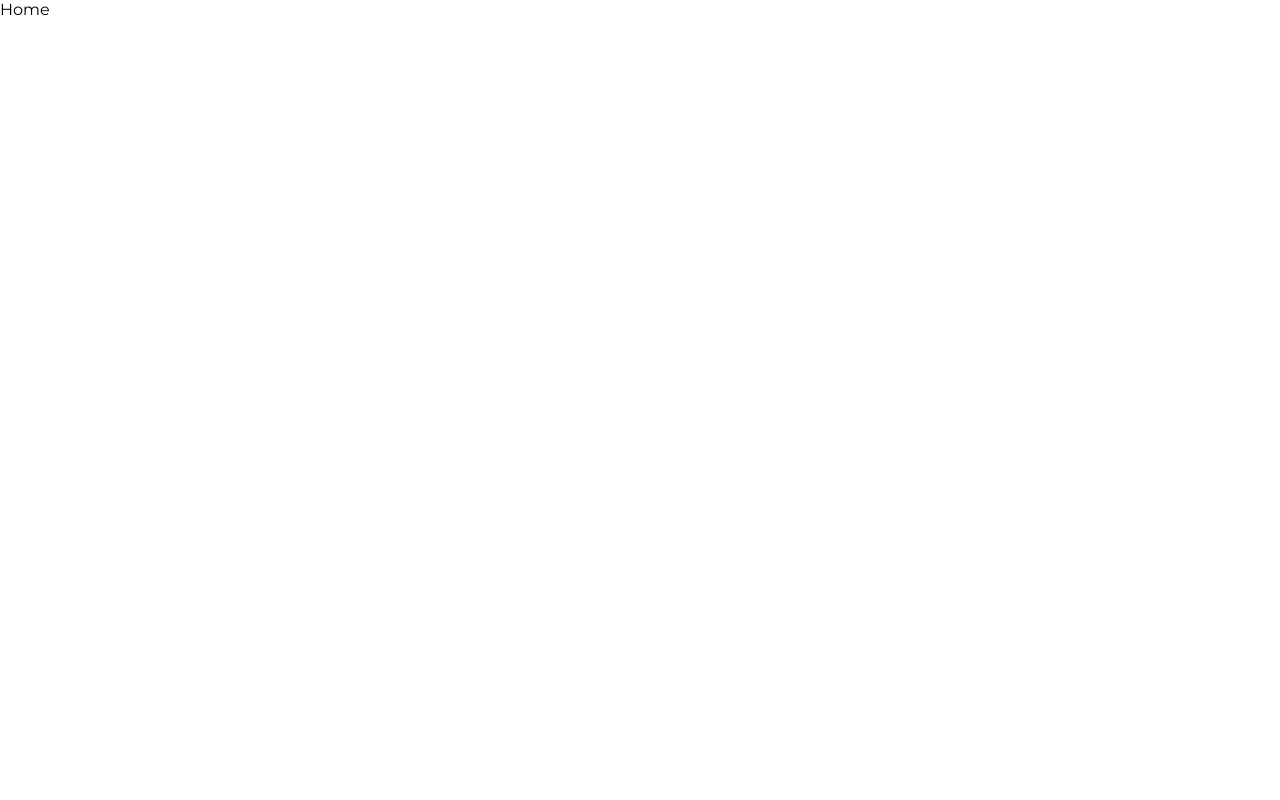
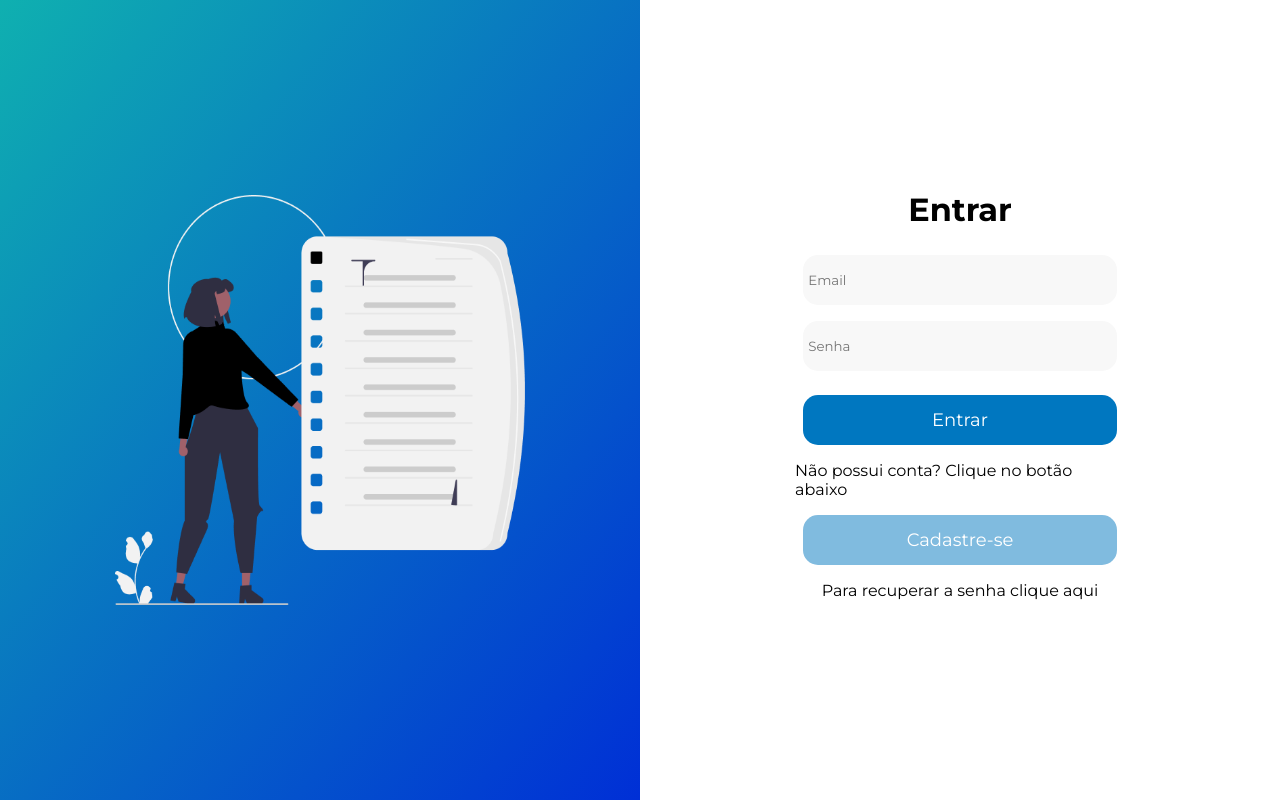
Before and after one commit to laudemirjunior/note-time, a React (Create React App) app: page /login in a window 1280 px wide. Built offline with nearby package versions, Linux system fonts and the light colour scheme.

Commit message:
feat: login and register with no function request

```diff
--- a/package.json
+++ b/package.json
@@ -5,6 +5,8 @@
   "dependencies": {
     "@chakra-ui/react": "^1.8.6",
     "@hookform/resolvers": "^2.8.8",
+    "@material-ui/core": "^5.0.0-beta.5",
+    "@mui/material": "^5.5.0",
     "@testing-library/jest-dom": "^5.14.1",
     "@testing-library/react": "^12.0.0",
     "@testing-library/user-event": "^13.2.1",
--- /dev/null
+++ b/src/components/form/index.jsx
@@ -0,0 +1,77 @@
+// import { TextField } ;
+import { Link, useHistory, Redirect } from "react-router-dom";
+import { useForm } from "react-hook-form";
+import * as yup from "yup";
+import { Form } from "./style.js";
+import { useState } from "react";
+
+const FormComponent = () => {
+  const [login, setLogin] = useState(true);
+  return (
+    <>
+      <h1>Entrar</h1>
+      <Form>
+        {login ? (
+          <>
+            <input
+              type="text"
+              id="outlined-basicEmail"
+              label="Email"
+              placeholder="Email"
+              // helperText={errors.email?.message}
+              // {...register("email")}
+            />
+
+            <input
+              type="password"
+              id="outlined-basicPassword"
+              label="Senha"
+              placeholder="Senha"
+              // helperText={errors.password?.message}
+              // {...register("password")}
+            />
+
+            <button type="submit">Entrar</button>
+            <span>Não possui conta? Clique no botão abaixo</span>
+            <button onClick={() => setLogin(false)}>Cadastre-se</button>
+            <span>Para recuperar a senha clique aqui</span>
+          </>
+        ) : (
+          <>
+            <input
+              type="text"
+              id="outlined-basicEmail"
+              label="Nome"
+              placeholder="Nome"
+              // helperText={errors.email?.message}
+              // {...register("email")}
+            />
+            <input
+              type="text"
+              id="outlined-basicEmail"
+              label="Email"
+              placeholder="Nome"
+              // helperText={errors.email?.message}
+              // {...register("email")}
+            />
+            <input
+              type="password"
+              id="outlined-basicPassword"
+              label="Senha"
+              placeholder="Senha"
+              // helperText={errors.password?.message}
+              // {...register("password")}
+            />
+
+            <button type="submit">Cadastrar</button>
+            <span>Já possui conta? Entre aqui</span>
+            <button onClick={() => setLogin(true)}>Entrar</button>
+            <span>Para recuperar a senha clique aqui</span>
+          </>
+        )}
+      </Form>
+    </>
+  );
+};
+
+export default FormComponent;
--- /dev/null
+++ b/src/components/form/style.js
@@ -0,0 +1,45 @@
+import styled from "styled-components";
+
+export const Form = styled.form`
+  display: flex;
+  flex-direction: column;
+  /* justify-content:center; */
+  align-items: center;
+  max-height: 500px;
+  border-radius: 10px;
+  width: 320px;
+  background-color: var(--white);
+  padding: 10px;
+  input {
+    height: 50px;
+    margin-top: 2vh;
+    width: 95%;
+    padding: 5px;
+    border-radius: 15px;
+    background-color: var(--snow);
+  }
+  input + button {
+    background-color: var(--darkBlue);
+    width: 95%;
+    height: 50px;
+    border-radius: 15px;
+    margin-top: 3vh;
+    color: var(--white);
+    font-size: 18px;
+  }
+  span + button {
+    background-color: var(--lightBlue);
+    width: 95%;
+    height: 50px;
+    border-radius: 15px;
+    margin-top: 2vh;
+    font-size: 18px;
+    color: var(--white);
+  }
+  span {
+    margin-top: 2vh;
+  }
+  @media screen and (min-width: 1100px) {
+    width: 350px;
+  }
+`;
--- a/src/pages/login/index.js
+++ b/src/pages/login/index.js
@@ -1,5 +1,18 @@
 import React from "react";
+import FormComponent from "../../components/form/index.jsx";
+import { GeneralDiv } from "./style.js";
+import { ImageDiv } from "./style.js";
+import { FormDiv } from "./style.js";
 
 export default function Login() {
-  return <div>Login</div>;
+  return (
+    <GeneralDiv>
+      <ImageDiv>
+        <img src={require("../../assets/diary.png")} alt="" />
+      </ImageDiv>
+      <FormDiv>
+        <FormComponent />
+      </FormDiv>
+    </GeneralDiv>
+  );
 }
--- /dev/null
+++ b/src/pages/login/style.js
@@ -0,0 +1,48 @@
+import styled from "styled-components";
+
+export const GeneralDiv = styled.div`
+  /* background-color:red; */
+  height: 100vh;
+  width: 100vw;
+  display: flex;
+  justify-content: center;
+  align-items: center;
+  img {
+    /* display: none; */
+  }
+`;
+
+export const ImageDiv = styled.div`
+  display: none;
+
+  @media screen and (min-width: 1100px) {
+    display: flex;
+    height: 100vh;
+    width: 50%;
+    background: linear-gradient(
+      130deg,
+      rgba(15, 176, 176, 1),
+      rgba(0, 47, 214, 1)
+    );
+    align-items: center;
+    justify-content: center;
+    img {
+      width: 410px;
+      height: 410px;
+    }
+  }
+`;
+
+export const FormDiv = styled.div`
+  h1 {
+    width: 100%;
+    text-align: center;
+  }
+  @media screen and (min-width: 1100px) {
+    width: 50%;
+    padding: 50px;
+    display: flex;
+    flex-direction: column;
+    align-items: center;
+  }
+`;
--- a/src/routes/index.js
+++ b/src/routes/index.js
@@ -6,10 +6,9 @@ import Login from "../pages/login";
 export default function Router() {
   return (
     <Routes>
-      <Route path="/" element={<Home />}>
-        <Route path="Login" element={<Login />} />
-        <Route path="Dashboard" element={<Dashboard />} />
-      </Route>
+      <Route path="/" element={<Home />} />
+      <Route path="login" element={<Login />} />
+      <Route path="Dashboard" element={<Dashboard />} />
     </Routes>
   );
 }
```
Also changed, not shown: 1 other file (tests, documents, lock files or other folders).
